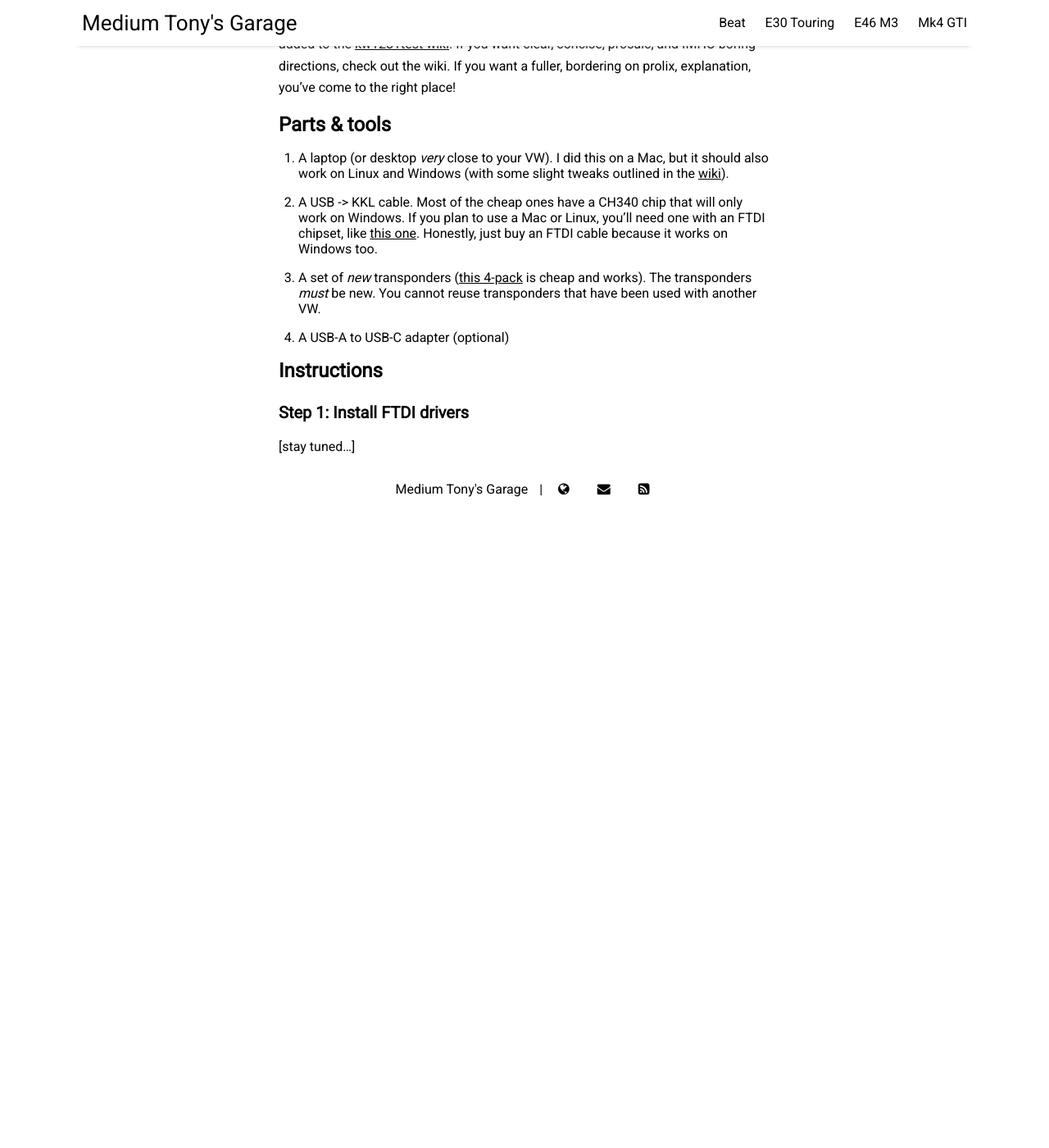
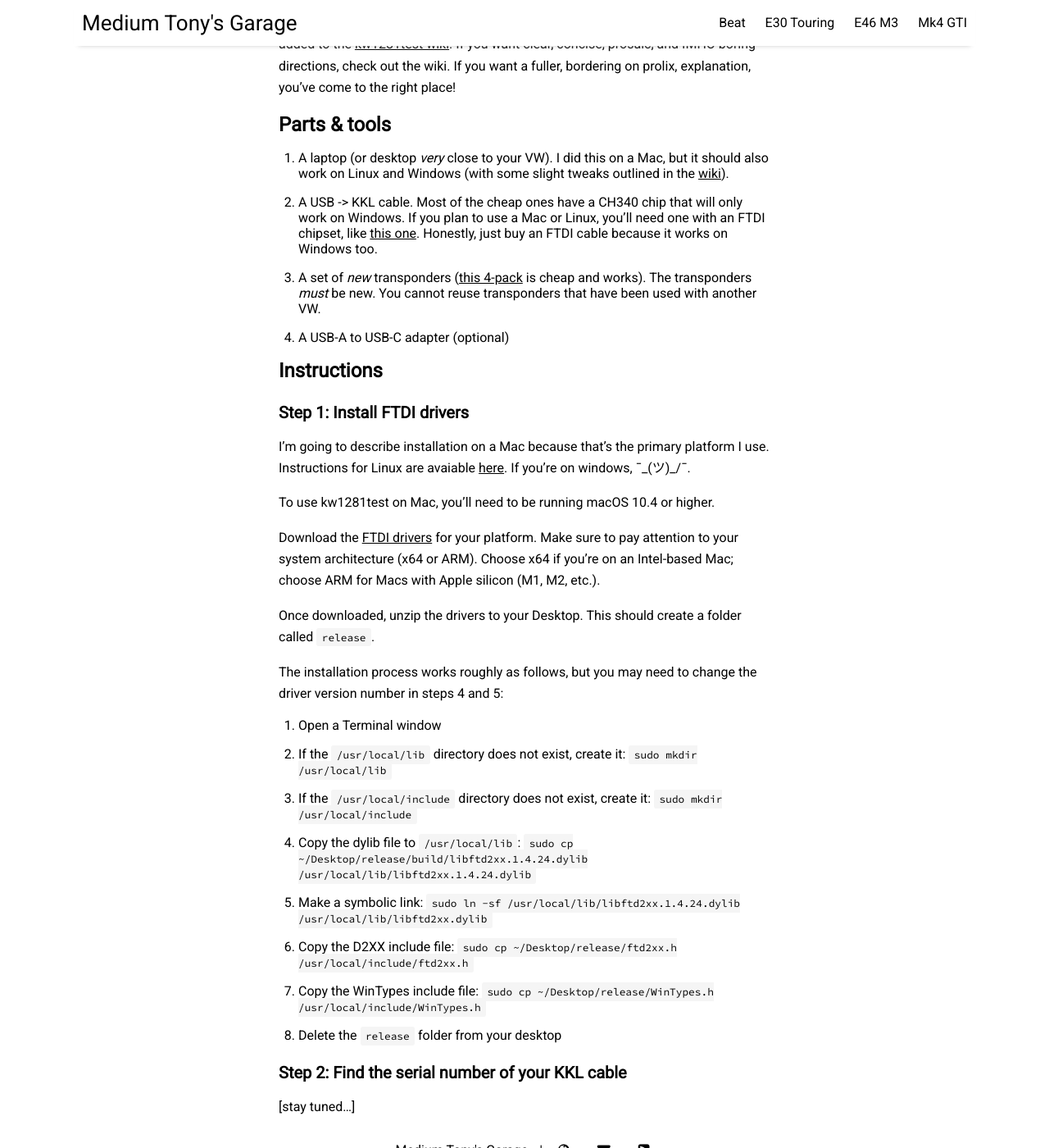
Before and after one commit to prestia/mediumtonys, a Jekyll site: the page built from _posts/2023-08-31-mk4-vw-key-coding.md, in a window 1280 px wide and 1400 px high, scrolled down 1767 px. Shown: the whole window at 82% size. Built offline with Jekyll 4.4.1, drawn with Linux system fonts in a browser that asks for light colours; nearby versions of some CDN libraries; before the commit the page ends 2397 px from its top, so only the background shows below that.

Commit message:
Update 2023-08-31-mk4-vw-key-coding.md

```diff
--- a/_posts/2023-08-31-mk4-vw-key-coding.md
+++ b/_posts/2023-08-31-mk4-vw-key-coding.md
@@ -38,4 +38,25 @@ Documentation is sparse and, unlike the paid tools, kw1281test is command-line o
 
 ### Step 1: Install FTDI drivers
 
+I'm going to describe installation on a Mac because that's the primary platform I use. Instructions for Linux are avaiable [here](https://github.com/gmenounos/kw1281test/wiki#linux). If you're on windows, ¯\_(ツ)_/¯.
+
+To use kw1281test on Mac, you'll need to be running macOS 10.4 or higher.
+
+Download the [FTDI drivers](https://ftdichip.com/drivers/d2xx-drivers/) for your platform. Make sure to pay attention to your system architecture (x64 or ARM). Choose x64 if you're on an Intel-based Mac; choose ARM for Macs with Apple silicon (M1, M2, etc.).
+
+Once downloaded, unzip the drivers to your Desktop. This should create a folder called `release`.
+
+The installation process works roughly as follows, but you may need to change the driver version number in steps 4 and 5:
+
+1. Open a Terminal window
+2. If the `/usr/local/lib` directory does not exist, create it: `sudo mkdir /usr/local/lib`
+3. If the `/usr/local/include` directory does not exist, create it: `sudo mkdir /usr/local/include`
+4. Copy the dylib file to `/usr/local/lib`: `sudo cp ~/Desktop/release/build/libftd2xx.1.4.24.dylib /usr/local/lib/libftd2xx.1.4.24.dylib`
+5. Make a symbolic link: `sudo ln -sf /usr/local/lib/libftd2xx.1.4.24.dylib /usr/local/lib/libftd2xx.dylib`
+6. Copy the D2XX include file: `sudo cp ~/Desktop/release/ftd2xx.h /usr/local/include/ftd2xx.h`
+7. Copy the WinTypes include file: `sudo cp ~/Desktop/release/WinTypes.h /usr/local/include/WinTypes.h`
+8. Delete the `release` folder from your desktop
+
+### Step 2: Find the serial number of your KKL cable
+
 [stay tuned...]
```
